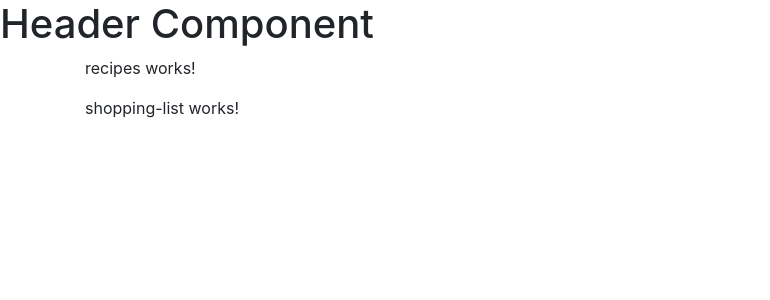
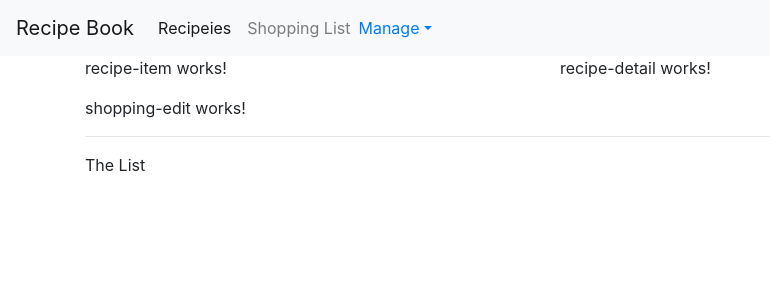
Before and after one commit to jousiffegy/TestArea, an Angular app in the folder food-recipe/: page / in a window 1280 px wide. Shown: the top 300 px of the page, without its empty margins (0-770 px from the left). Built offline with nearby package versions, Linux system fonts and the light colour scheme.

Commit message:
commit_01

```diff
--- a/food-recipe/angular.json
+++ b/food-recipe/angular.json
@@ -26,7 +26,8 @@
               "node_modules/bootstrap/dist/css/bootstrap.min.css",
               "src/styles.css"
             ],
-            "scripts": []
+            "scripts": ["node_modules/jquery/dist/jquery.min.js",
+              "node_modules/bootstrap/dist/js/bootstrap.min.js"]
           },
           "configurations": {
             "production": {
--- a/food-recipe/src/app/app.module.ts
+++ b/food-recipe/src/app/app.module.ts
@@ -5,7 +5,8 @@ import { AppRoutingModule } from './app-routing.module';
 import { AppComponent } from './app.component';
 import { HeaderComponent} from './header/header.component';
 import { RecipesComponent } from './recipes/recipes.component';
-import { RecipeListComponent} from './recipes/recipe-list/recipe-list.component'
+import { RecipeListComponent} from './recipes/recipe-list/recipe-list.component';
+import { RecipeItemComponent} from './recipes/recipe-list/recipe-item/recipe-item.component';
 import { RecipeDetailComponent} from './recipes/recipe-detail/recipe-detail.component'
 import { ShoppingListComponent } from  './shopping-list/shopping-list.component'
 import { ShoppingEditComponent } from  './shopping-list/shopping-edit/shopping-edit.component'
@@ -17,6 +18,7 @@ import { ShoppingEditComponent } from  './shopping-list/shopping-edit/shopping-e
     HeaderComponent,
     RecipesComponent,
     RecipeListComponent,
+    RecipeItemComponent,
     RecipeDetailComponent,
     ShoppingListComponent,
     ShoppingEditComponent
--- a/food-recipe/src/app/header/header.component.html
+++ b/food-recipe/src/app/header/header.component.html
@@ -1 +1,57 @@
-<h1>Header Component</h1>
+<!--<nav class="navbar navbar-default">
+<div class="container-fluid">
+    <div class="nav-bar-header">
+        <a href="#" class="navbar-brand">Recipe Book</a>
+    </div>
+     <div class="collapse navbar-collapse">
+      <ul class="nav navbar-nav">
+         <li><a href="#">Recipes</a></li>
+         <li><a href="#">Shopping List</a></li>
+      </ul>
+      <ul class="nav navbar-nav navbar-right">
+          <li class="dropdown">
+              <a href="#" class="dropdown-toggle" role="button">Manage<span class="caret"></span></a>
+             <ul class="dropdown-menu">
+               <li><a href="#">Save Data</a></li>
+               <li><a href="#">Fetch Data</a></li>
+             </ul>
+       </li>
+
+      </ul>
+     </div>
+
+
+
+
+</div>
+
+</nav>
+-->
+<nav class="navbar navbar-expand-lg navbar-light bg-light">
+    <div class="nav-bar-header">
+        <a class="navbar-brand" href="#">Recipe Book</a>
+    </div>
+        <button class="navbar-toggler" type="button" data-toggle="collapse" data-target="#navbarNav" aria-controls="navbarNav" aria-expanded="false" aria-label="Toggle navigation">
+          <span class="navbar-toggler-icon"></span>
+        </button>
+        <div class="collapse navbar-collapse" id="navbarNav">
+          <ul class="navbar-nav">
+            <li class="nav-item active">
+              <a class="nav-link" href="#">Recipeies <span class="sr-only">(current)</span></a>
+            </li>
+            <li class="nav-item">
+              <a class="nav-link" href="#">Shopping List</a>
+            </li>
+          </ul>
+          <ul class="nav navbar-nav navbar-right">
+                <li class="dropdown">
+                    <a href="#" class="dropdown-toggle" role="button">Manage<span class="caret"></span></a>
+                   <ul class="dropdown-menu">
+                     <li><a href="#">Save Data</a></li>
+                     <li><a href="#">Fetch Data</a></li>
+                   </ul>
+             </li>
+
+            </ul>
+        </div>
+      </nav>
--- a/food-recipe/src/app/recipes/recipe-list/recipe-list.component.html
+++ b/food-recipe/src/app/recipes/recipe-list/recipe-list.component.html
@@ -1,3 +1 @@
-<p>
-  recipe-list works!
-</p>
+<app-recipe-item></app-recipe-item>
--- a/food-recipe/src/app/recipes/recipes.component.html
+++ b/food-recipe/src/app/recipes/recipes.component.html
@@ -1,3 +1,9 @@
-<p>
-  recipes works!
-</p>
+<div class="row">
+    <div class="col-md-5">
+<app-recipe-list></app-recipe-list>
+
+    </div>
+    <div class="col-md-7">
+      <app-recipe-detail></app-recipe-detail>
+    </div>
+  </div>
--- a/food-recipe/src/app/shopping-list/shopping-list.component.html
+++ b/food-recipe/src/app/shopping-list/shopping-list.component.html
@@ -1,3 +1,8 @@
-<p>
-  shopping-list works!
-</p>
+<div class="row">
+<div class="col-md-10">
+  <app-shopping-edit></app-shopping-edit>
+  <hr>
+  <p>The List</p>
+</div>
+
+</div>
```
Also changed, not shown: 1 other file (tests, documents, lock files or other folders).
